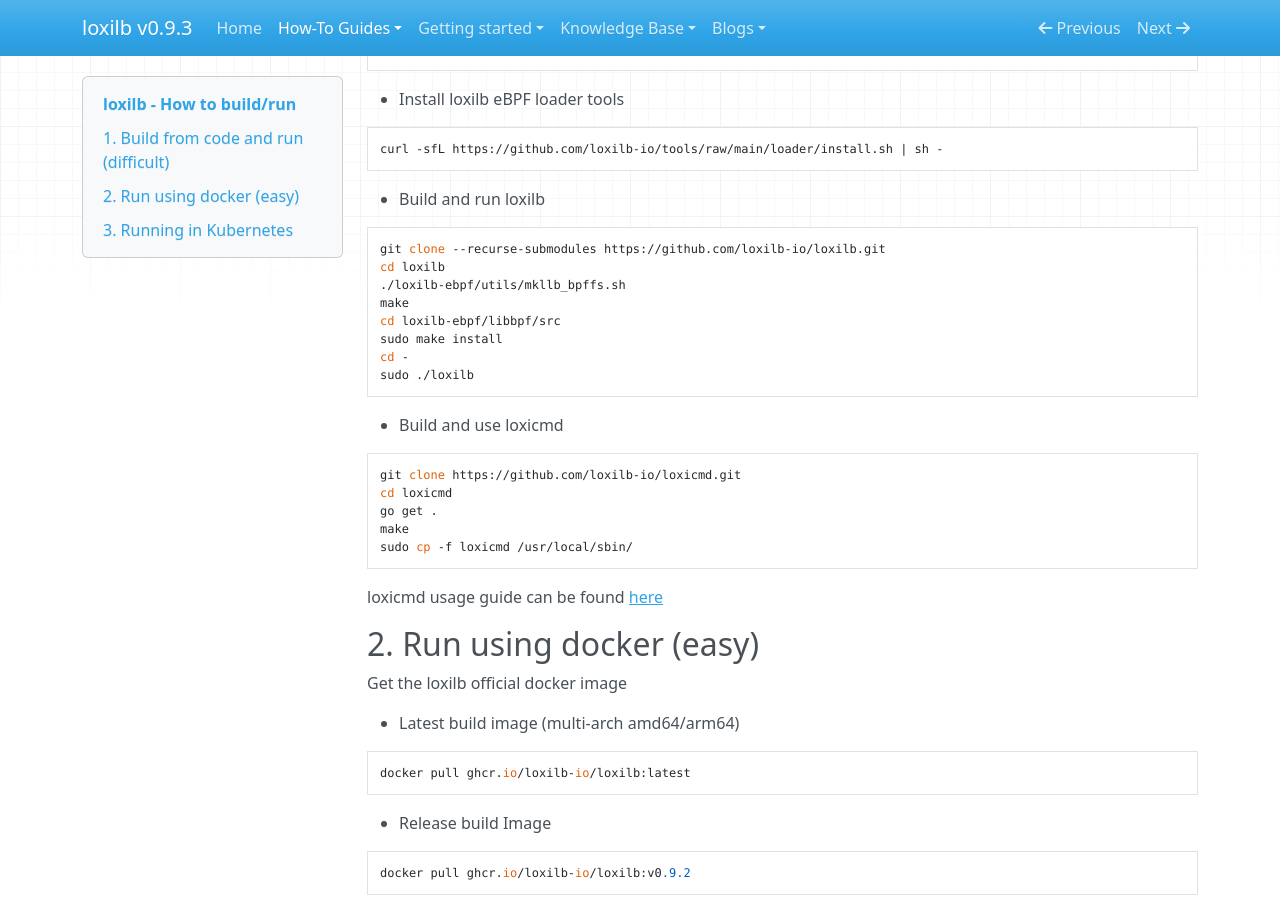
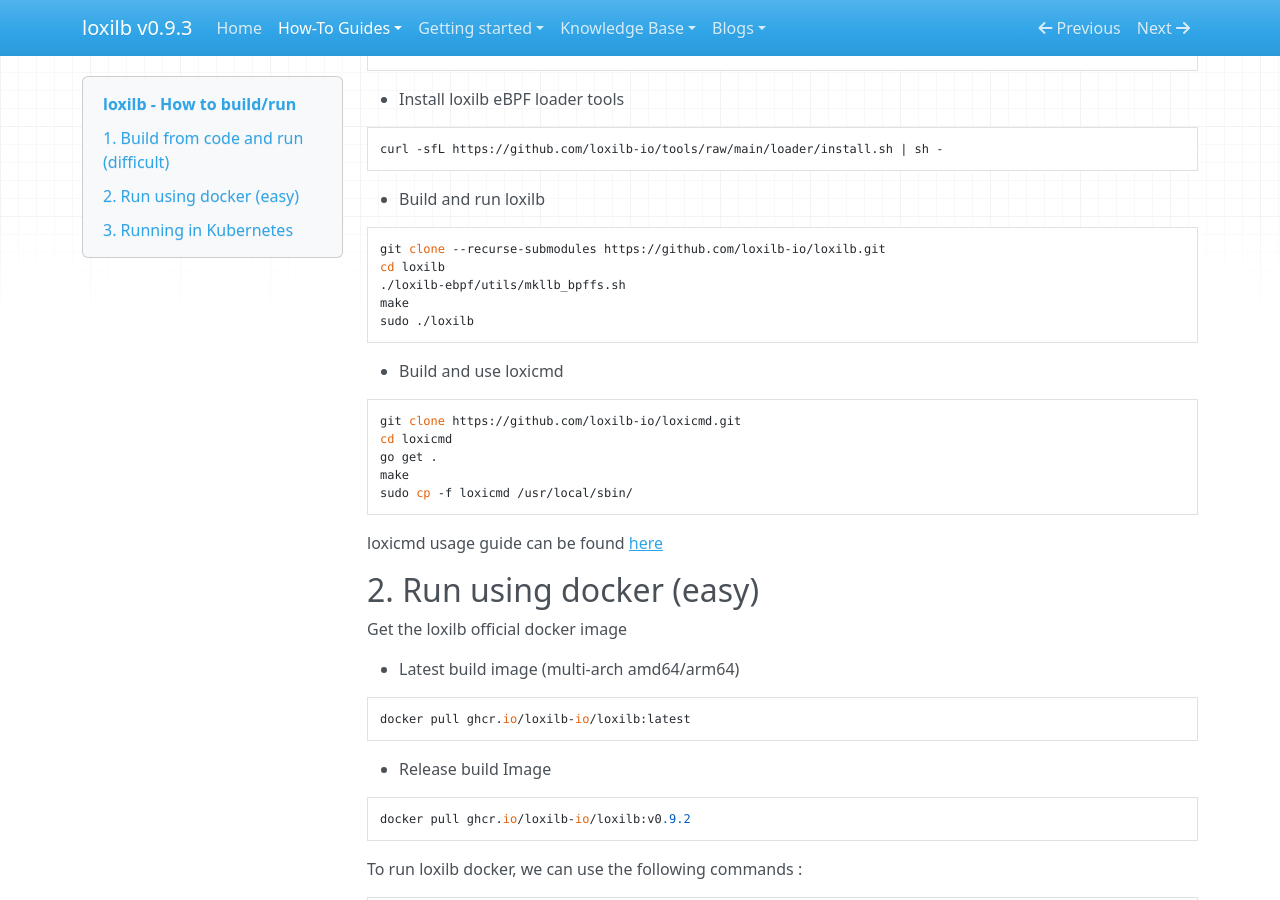
Before and after one commit to loxilb-io/loxilbdocs, an MkDocs documentation site: the page built from docs/run.md, in a window 1280 px wide and 900 px high, scrolled down 312 px. Built offline with MkDocs 1.6.1, drawn with Linux system fonts in a browser that asks for light colours; nearby versions of some CDN libraries.

````diff
--- a/docs/run.md
+++ b/docs/run.md
@@ -23,9 +23,6 @@ git clone --recurse-submodules https://github.com/loxilb-io/loxilb.git
 cd loxilb
 ./loxilb-ebpf/utils/mkllb_bpffs.sh
 make
-cd loxilb-ebpf/libbpf/src
-sudo make install
-cd -
 sudo ./loxilb
 ```
 * Build and use loxicmd
````
